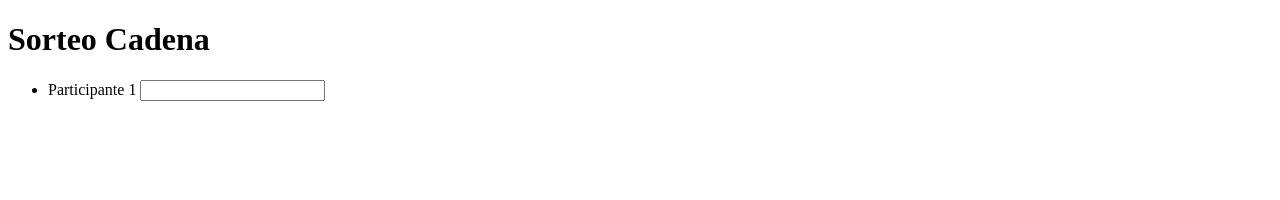
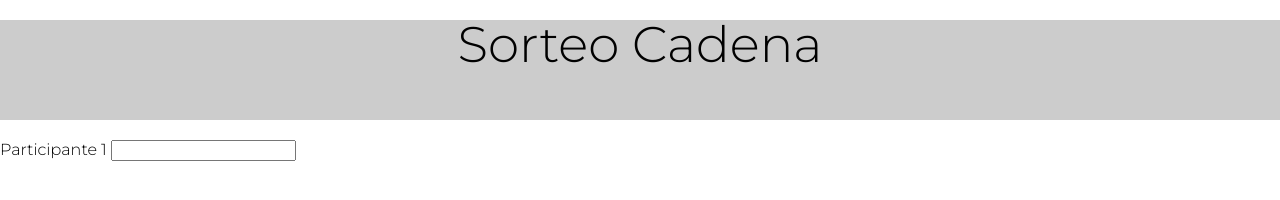
Before and after one commit to Sergio2709/Sorteo, a plain HTML site: page index.html in a window 1280 px wide. Drawn offline with Linux system fonts and the light colour scheme.

Commit message:
cambios sofia

```diff
--- a/index.css
+++ b/index.css
@@ -0,0 +1,13 @@
+body {
+    font-family: 'Montserrat', sans-serif;
+}
+
+header{
+    font-size: 50px;
+    background: #CCCCCC;
+    width: 100%;
+    height: 100px;
+    position: relative;
+    margin: 20px auto;
+    text-align: center;
+}
--- a/index.html
+++ b/index.html
@@ -3,7 +3,9 @@
     <head>
         <meta charset="UTF-8">
         <meta name="viewport" content="width-device-width">
+        <link rel="stylesheet" href="reset.css">
         <link rel="stylesheet" href="index.css">
+        <link rel="preconnect" href="https://fonts.googleapis.com"><link rel="preconnect" href="https://fonts.gstatic.com" crossorigin><link href="https://fonts.googleapis.com/css2?family=Montserrat:wght@300&display=swap" rel="stylesheet">
         <title>Sorteo Cadena</title>
     </head>
 
--- /dev/null
+++ b/reset.css
@@ -0,0 +1,48 @@
+/* http://meyerweb.com/eric/tools/css/reset/
+   v2.0 | 20110126
+   License: none (public domain)
+*/
+
+html, body, div, span, applet, object, iframe,
+h1, h2, h3, h4, h5, h6, p, blockquote, pre,
+a, abbr, acronym, address, big, cite, code,
+del, dfn, em, img, ins, kbd, q, s, samp,
+small, strike, strong, sub, sup, tt, var,
+b, u, i, center,
+dl, dt, dd, ol, ul, li,
+fieldset, form, label, legend,
+table, caption, tbody, tfoot, thead, tr, th, td,
+article, aside, canvas, details, embed,
+figure, figcaption, footer, header, hgroup,
+menu, nav, output, ruby, section, summary,
+time, mark, audio, video {
+	margin: 0;
+	padding: 0;
+	border: 0;
+	font-size: 100%;
+	font: inherit;
+	vertical-align: baseline;
+}
+/* HTML5 display-role reset for older browsers */
+article, aside, details, figcaption, figure,
+footer, header, hgroup, menu, nav, section {
+	display: block;
+}
+body {
+	line-height: 1;
+}
+ol, ul {
+	list-style: none;
+}
+blockquote, q {
+	quotes: none;
+}
+blockquote:before, blockquote:after,
+q:before, q:after {
+	content: '';
+	content: none;
+}
+table {
+	border-collapse: collapse;
+	border-spacing: 0;
+}
```
